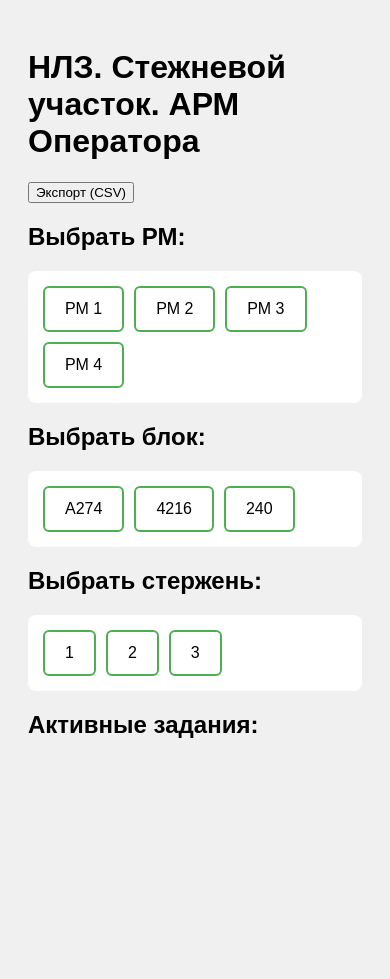
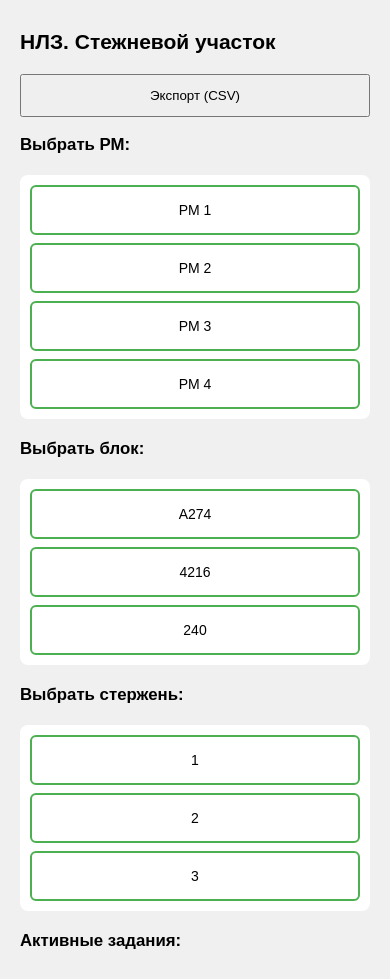
Before and after one commit to gluman/nlz_logistic_1, a plain HTML site: page operator/index.html in a window 390 px wide. Before the commit the page ends 844 px from the top, so only its background shows below. Drawn offline with Linux system fonts and the light colour scheme; no server answers.

Commit message:
fix changes2

```diff
--- a/operator/index.html
+++ b/operator/index.html
@@ -2,13 +2,13 @@
 <html lang="ru">
 <head>
   <meta charset="UTF-8">
-  <meta name="viewport" content="width=device-width, initial-scale=1.0">
+  <meta name="viewport" content="width=device-width, initial-scale=1.0, maximum-scale=1.0, user-scalable=no">
   <title>АРМ Оператора</title>
   <link rel="stylesheet" href="style.css">
 </head>
 <body>
   <div class="container">
-    <h1>НЛЗ. Стежневой участок. АРМ Оператора</h1>
+    <h1>НЛЗ. Стежневой участок</h1>
     <button id="exportOperatorBtn">Экспорт (CSV)</button>
 
     <h2>Выбрать РМ:</h2>
@@ -28,9 +28,9 @@
 
     <h2>Выбрать стержень:</h2>
     <div class="tara">
-      <div class="num_st 4216">1</div>
-      <div class="num_st 4216">2</div>
-      <div class="num_st 4216">3</div>
+      <div class="num_st">1</div>
+      <div class="num_st">2</div>
+      <div class="num_st">3</div>
       <!-- ... остальные стержни ... -->
     </div>
 
--- a/operator/style.css
+++ b/operator/style.css
@@ -2,13 +2,16 @@ body {
     font-family: Arial, sans-serif;
     padding: 20px;
     background: #f0f0f0;
+    margin: 0;
   }
 
   .container {
     max-width: 1200px;
     margin: 0 auto;
+    padding: 10px;
   }
 
+  /* Базовые стили элементов */
   .operator_list, .block_list, .tara {
     display: flex;
     flex-wrap: wrap;
@@ -25,6 +28,10 @@ body {
     border-radius: 6px;
     cursor: pointer;
     transition: 0.2s;
+    min-height: 45px;
+    display: flex;
+    align-items: center;
+    justify-content: center;
   }
 
   .selected {
@@ -32,6 +39,7 @@ body {
     color: white !important;
   }
 
+  /* Стили заданий */
   .task-item {
     display: flex;
     align-items: center;
@@ -48,8 +56,11 @@ body {
     padding: 6px 12px;
     background: #f8f8f8;
     border-radius: 4px;
+    min-width: 80px;
+    text-align: center;
   }
 
+  /* Кнопки */
   .delete-btn {
     background: #ff4444;
     color: white;
@@ -57,6 +68,7 @@ body {
     padding: 8px 16px;
     border-radius: 4px;
     cursor: pointer;
+    touch-action: manipulation;
   }
 
   .complete-btn {
@@ -66,7 +78,72 @@ body {
     padding: 8px 16px;
     border-radius: 4px;
     cursor: pointer;
+    touch-action: manipulation;
   }
 
+  /* Цветовые статусы */
   .warning { background: #fff3cd; }
   .alert { background: #f8d7da; }
+
+  /* Адаптивность */
+  @media (max-width: 768px) {
+    body {
+      padding: 10px;
+      font-size: 14px;
+    }
+
+    .operator_list,
+    .block_list,
+    .tara {
+      flex-direction: column;
+      gap: 8px;
+      padding: 10px;
+    }
+
+    .operator,
+    .block,
+    .num_st {
+      width: 100%;
+      padding: 15px;
+      box-sizing: border-box;
+    }
+
+    .task-item {
+      flex-direction: column;
+      gap: 10px;
+      padding: 12px;
+    }
+
+    .timer,
+    .delete-btn,
+    .complete-btn {
+      width: 100%;
+      padding: 12px;
+    }
+
+    h1 {
+      font-size: 1.5em;
+      margin: 10px 0;
+    }
+
+    h2 {
+      font-size: 1.2em;
+      margin: 8px 0;
+    }
+
+    #exportOperatorBtn {
+      width: 100%;
+      margin: 10px 0;
+      padding: 12px;
+    }
+  }
+
+  @media (max-width: 480px) {
+    .timer {
+      font-size: 0.9em;
+    }
+
+    .task-item div {
+      word-break: break-word;
+    }
+  }
--- a/server/package.json
+++ b/server/package.json
@@ -13,6 +13,7 @@
     "content-type": "^1.0.5",
     "cookie": "^0.7.1",
     "cookie-signature": "^1.0.6",
+    "cors": "^2.8.5",
     "debug": "^2.6.9",
     "depd": "^2.0.0",
     "destroy": "^1.2.0",
@@ -71,7 +72,6 @@
     "utils-merge": "^1.0.1",
     "vary": "^1.1.2"
   },
-  "devDependencies": {},
   "scripts": {
     "test": "echo \"Error: no test specified\" && exit 1"
   },
--- a/server/tasks.json
+++ b/server/tasks.json
@@ -1 +1 @@
-[{"operator":"2","block":"4216","rod":"4","id":1742755877844,"timestamp":"2025-03-23T18:51:17.844Z","completed":true,"status":"Выполнено"},{"operator":"2","block":"4216","rod":"4","id":1742755920865,"timestamp":"2025-03-23T18:52:00.865Z","completed":true,"status":"Выполнено"},{"operator":"2","block":"4216","rod":"4","id":1742755929422,"timestamp":"2025-03-23T18:52:09.422Z","completed":true,"status":"Выполнено"},{"operator":"2","block":"4216","rod":"4","id":1742756387395,"timestamp":"2025-03-23T18:59:47.395Z","completed":true},{"operator":"1","block":"A274","rod":"3","id":1742756436925,"timestamp":"2025-03-23T19:00:36.925Z","completed":false,"status":"В работе"},{"operator":"1","block":"4216","rod":"3","id":1742757789064,"timestamp":"2025-03-23T19:23:09.064Z","status":"В работе"},{"operator":"1","block":"A274","rod":"1","id":1742757952852,"timestamp":"2025-03-23T19:25:52.852Z","status":"Выполнено"},{"operator":"1","block":"A274","rod":"2","id":1742758607474,"timestamp":"2025-03-23T19:36:47.474Z","status":"Выполнено"},{"operator":"1","block":"4216","rod":"2","id":1742758621913,"timestamp":"2025-03-23T19:37:01.913Z","status":"В работе"},{"operator":"1","block":"A274","rod":"1","id":1742758719022,"timestamp":"2025-03-23T19:38:39.022Z","status":"В работе"}]
+[{"operator":"2","block":"4216","rod":"4","id":1742756387395,"timestamp":"2025-03-23T18:59:47.395Z","status":"completed","deleted":false,"completedAt":"2025-03-23T19:40:05.409Z"},{"operator":"1","block":"A274","rod":"3","id":1742756436925,"timestamp":"2025-03-23T19:00:36.925Z","status":"completed","deleted":false,"completedAt":"2025-03-23T19:02:15.000Z"},{"operator":"1","block":"4216","rod":"2","id":1742758809457,"timestamp":"2025-03-23T19:40:09.457Z","status":"completed","deleted":false,"completedAt":"2025-03-23T19:46:07.039Z"}]
```
Also changed, not shown: driver/driver.html (+1 -1 lines), server/app.js (+8 -0 lines), 1 other file.
